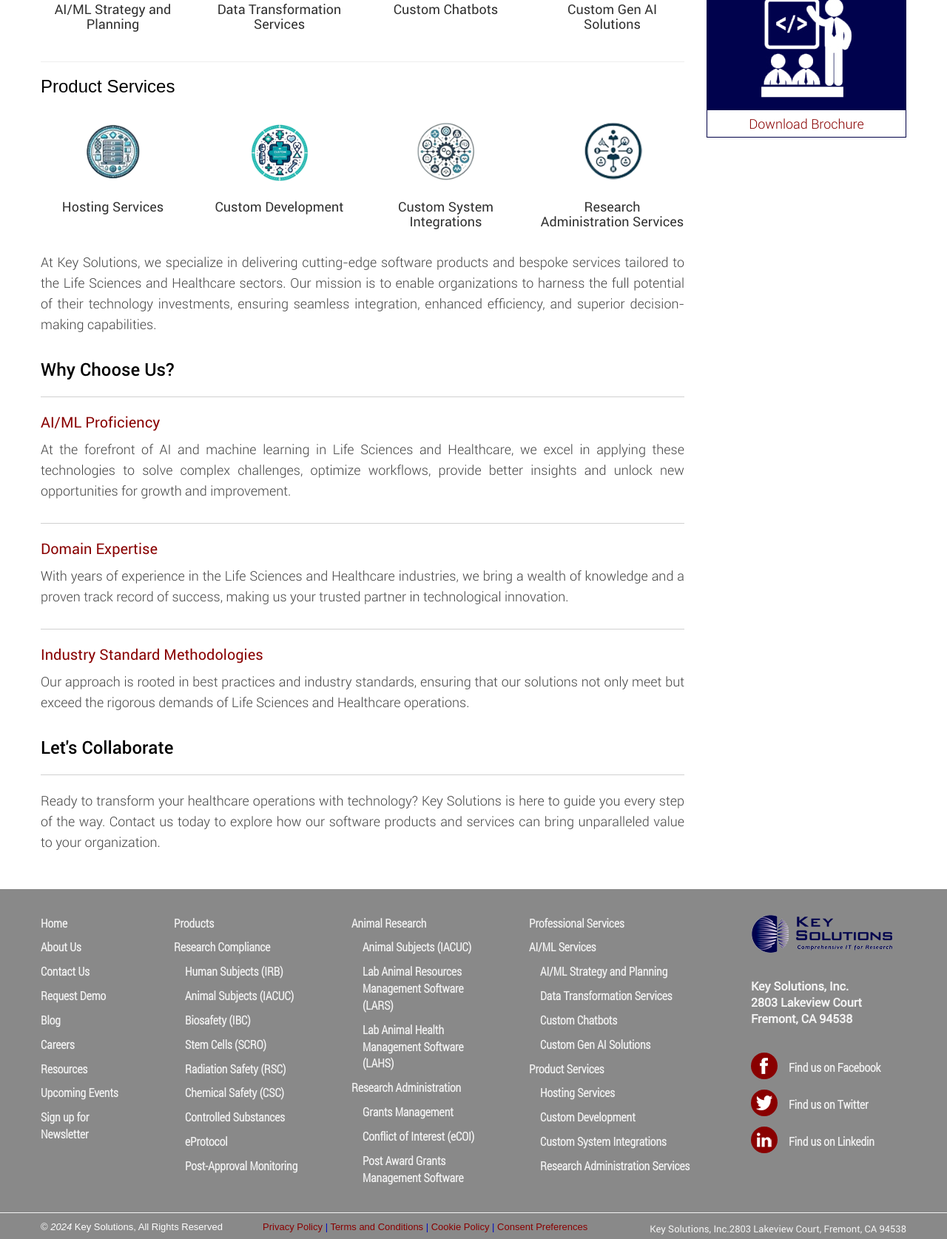
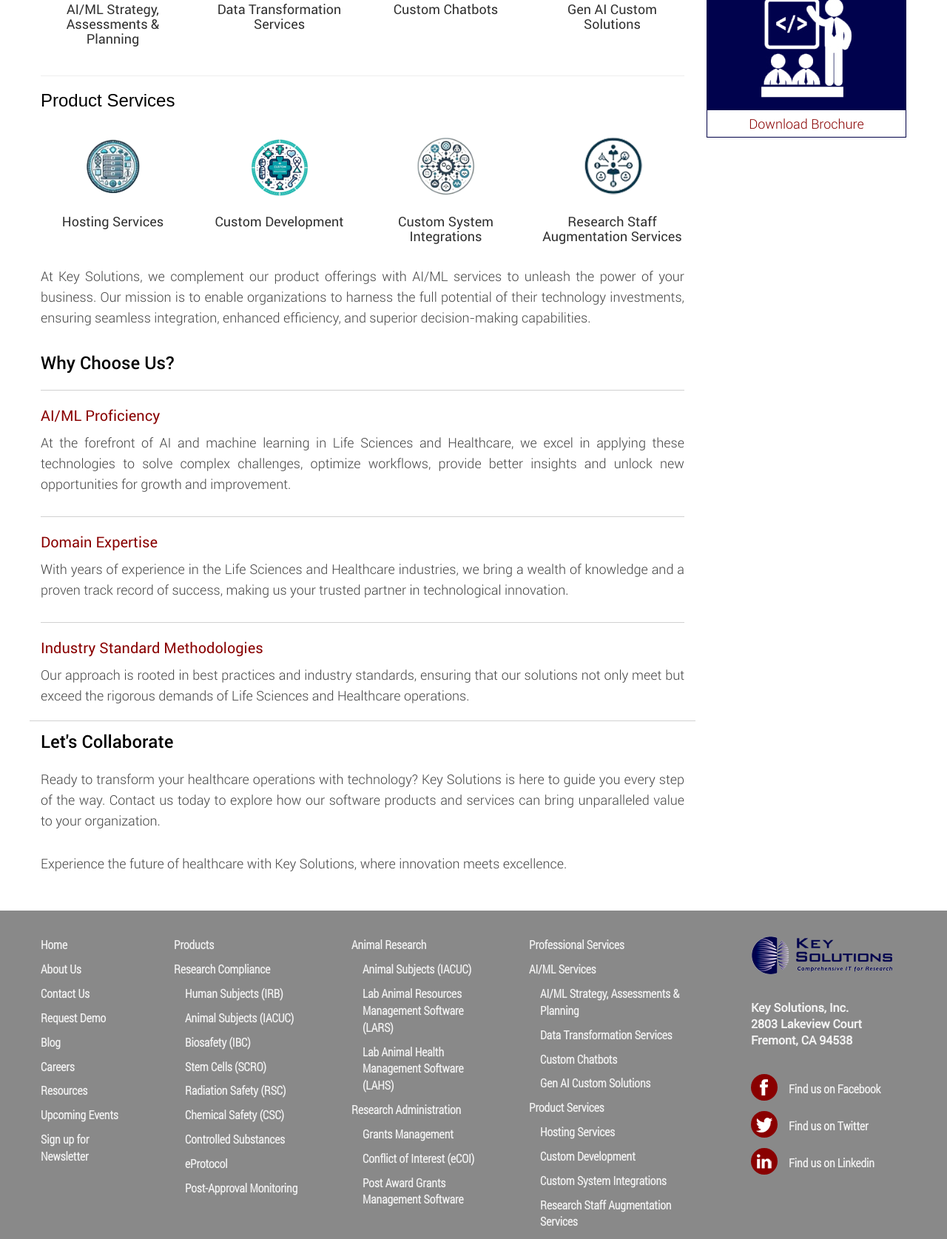
Before and after one commit to tlsuppliertemplates/KeySolutionsV0, a plain HTML site: page professional-services.html in a window 1280 px wide. Shown: the part 693-2368 px from the top of the page at 74% size. Drawn offline with Linux system fonts and the light colour scheme; a script that the page names is missing.

Commit message:
Add files via upload

```diff
--- a/professional-services.html
+++ b/professional-services.html
@@ -348,7 +348,7 @@ border-style:none;
                   <a href="ai-ml-services.html">AI/ML Services  <span class="glyphicon glyphicon-triangle-right"></span></a>
                   <ul>
                     <li>
-                      <a href="ai-ml-strategy-planning.html">AI/ML Strategy and Planning </a>
+                      <a href="ai-ml-strategy-planning.html">AI/ML Strategy, Assessments & Planning </a>
                     </li>
                     <li>
                       <a href="data-infrastructure-services.html">Data Transformation Services </a>
@@ -357,7 +357,7 @@ border-style:none;
                       <a href="custom-chatbots.html"> Custom Chatbots</a>
                     </li>
                     <li>
-                      <a href="gen-ai-custom-solutions.html">Custom Gen AI Solutions </a>
+                      <a href="gen-ai-custom-solutions.html"> Gen AI Custom Solutions </a>
                     </li>
                   </ul>
                 </li>
@@ -374,7 +374,7 @@ border-style:none;
                       <a href="custom-system-integrations.html">Custom System Integrations</a>
                     </li>
                     <li>
-                      <a href="research-administration-services.html">Research Administration Services</a>
+                      <a href="research-administration-services.html">Research Staff Augmentation Services</a>
                     </li>
                   </ul>
                 </li>
@@ -401,7 +401,7 @@ border-style:none;
         <div class="aboutus_banner"> <img src="images/professional-services-banner.jpg" alt="Key Solutions Product">
           <div class="inner_banner_text hidden-xs">
             <div class="col-sm-11 col-md-9 col-lg-9 text-left">
-              <h1><span>Unlock Your Potential with Our Professional Services</span></h1>
+              <h1><span>Transform Your Business with Our AI/ML Services</span></h1>
             </div>
           </div>
         </div>
@@ -430,7 +430,7 @@ border-style:none;
                 <div class="col-xs-12 col-sm-3 col-md-3 col-lg-3">
                   <div class="inner_products"> <a href="ai-ml-strategy-planning.html">
 				          <img src="images/ps-icon1.png" class="img-responsive product_img1" style="background-color:inherit; border-radius:inherit;" alt="img">
-                    <h3 class="product_title">AI/ML Strategy and Planning</h3>
+                    <h3 class="product_title">AI/ML Strategy, Assessments & Planning</h3>
                     </a> </div>
                 </div>
                 <div class="col-xs-12 col-sm-3 col-md-3 col-lg-3">
@@ -448,7 +448,7 @@ border-style:none;
                 <div class="col-xs-12 col-sm-3 col-md-3 col-lg-3">
                   <div class="inner_products"> <a href="gen-ai-custom-solutions.html">
 				          <img src="images/ps-icon5.png"  class="img-responsive product_img1" style="background-color:inherit; border-radius:inherit;" alt="img">
-                    <h3 class="product_title">Custom Gen AI Solutions</h3>
+                    <h3 class="product_title"> Gen AI Custom Solutions</h3>
                     </a> </div>
                 </div>
               </div>
@@ -478,14 +478,17 @@ border-style:none;
                 <div class="col-xs-12 col-sm-3 col-md-3 col-lg-3">
                   <div class="inner_products"> <a href="research-administration-services.html">
 				          <img src="images/ps-icon9.png"  class="img-responsive product_img1" style="background-color:inherit; border-radius:inherit;" alt="img">
-                    <h3 class="product_title">Research Administration Services</h3>
+                    <h3 class="product_title">Research Staff Augmentation Services</h3>
                     </a> </div>
                 </div>
               </div>
             </div>
             <div class="col-xs-12 col-sm-12 col-md-12 col-lg-12">
               <!-- <h3 class="title_h3"><span>Overview</span></h3> -->
-              <p>At Key Solutions, we specialize in delivering cutting-edge software products and bespoke services tailored to the Life Sciences and Healthcare sectors. Our mission is to enable organizations to harness the full potential of their technology investments, ensuring seamless integration, enhanced efficiency, and superior decision-making capabilities.</p>
+              <p>At Key Solutions, we complement our product
+                offerings with AI/ML services to unleash the power
+                of your business.
+                 Our mission is to enable organizations to harness the full potential of their technology investments, ensuring seamless integration, enhanced efficiency, and superior decision-making capabilities.</p>
             </div>
 
             <!-- <div class="col-xs-12 col-sm-12 col-md-12 col-lg-12 feature_text">
@@ -521,10 +524,11 @@ border-style:none;
               <!-- <img src="images/ps-icon3.png" class="img-responsive" alt="img">  -->
             </div>
 
-            <div class="col-xs-12 col-sm-12 col-md-12 col-lg-12 feature_text">
+            <div class="col-xs-12 col-sm-12 col-md-12 col-lg-12 feature_text" style="border-top: 1px solid #d1d1d1;">
               <h3 class="title_h3 feature_h3"><span>Let's Collaborate</span></h3>
-              <div class="contact1 contact3"></div>
               <p style="width:100%;">Ready to transform your healthcare operations with technology? Key Solutions is here to guide you every step of the way. Contact us today to explore how our software products and services can bring unparalleled value to your organization.</p>
+              <p>Experience the future of healthcare with Key
+                Solutions, where innovation meets excellence.</p>
             </div>
 
           </div>
@@ -615,7 +619,7 @@ border-style:none;
               <a href="ai-ml-services.html">AI/ML Services</a>
           </li>
           <li>
-            <a href="ai-ml-strategy-planning.html" class="research-compliance">AI/ML Strategy and Planning </a>
+            <a href="ai-ml-strategy-planning.html" class="research-compliance">AI/ML Strategy, Assessments & Planning </a>
           </li>
           <li>
             <a href="data-infrastructure-services.html" class="research-compliance">Data Transformation Services </a>
@@ -624,7 +628,7 @@ border-style:none;
             <a href="custom-chatbots.html" class="research-compliance"> Custom Chatbots</a>
           </li>
           <li>
-            <a href="gen-ai-custom-solutions.html" class="research-compliance">Custom Gen AI Solutions </a>
+            <a href="gen-ai-custom-solutions.html" class="research-compliance"> Gen AI Custom Solutions </a>
           </li>
           <li>
             <a href="product-services-page.html">Product Services</a>
@@ -639,7 +643,7 @@ border-style:none;
           <a href="custom-system-integrations.html" class="research-compliance">Custom System Integrations</a>
         </li>
         <li>
-          <a href="research-administration-services.html" class="research-compliance">Research Administration Services</a>
+          <a href="research-administration-services.html" class="research-compliance">Research Staff Augmentation Services</a>
         </li>
         </ul>
       </div>
```
Also changed, not shown: ai-ml-services.html (+7 -4 lines), product-services-page.html (+6 -3 lines).
